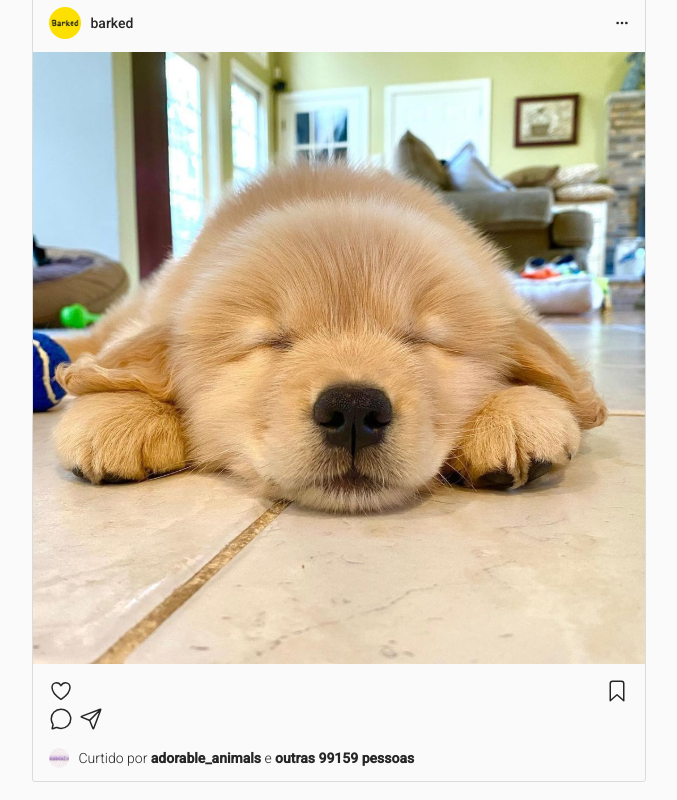
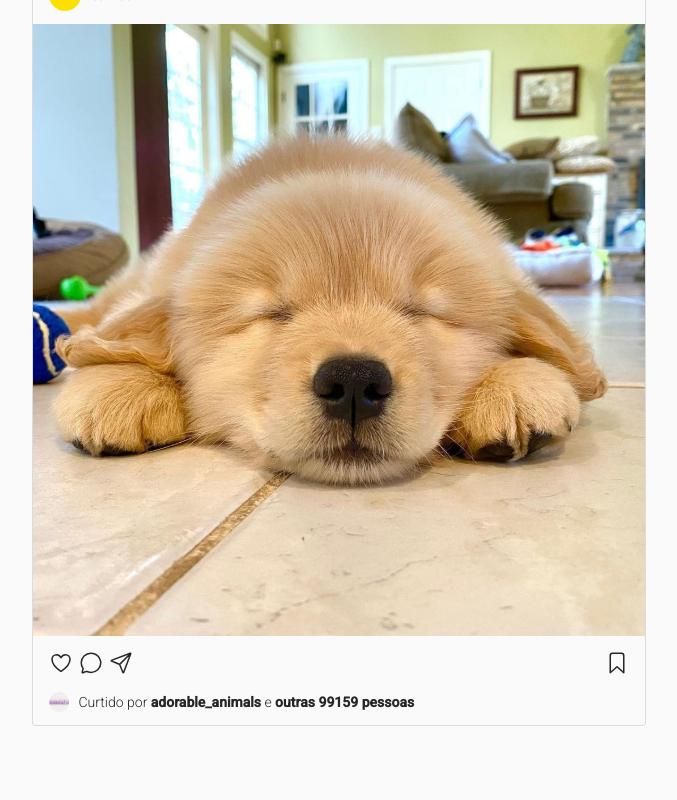
Before and after one commit to theomelgar/Instagram-react, a React (Create React App) app: page / in a window 1280 px wide. Shown: the part 1038-1838 px from the top of the page, without its empty margins (141-818 px from the left). After the commit the page ends 1782 px from the top, so only its background shows below. Built offline with nearby package versions, Linux system fonts and the light colour scheme.

Commit message:
prompt recusando string vazia e null

```diff
--- a/src/components/Posts.js
+++ b/src/components/Posts.js
@@ -85,7 +85,7 @@ function Post(props) {
             <div className="fundo">
                 <div className="acoes">
                     <div>
-                        <div data-test="like-post">{like}</div>
+                        <span data-test="like-post">{like}</span>
                         <ion-icon name="chatbubble-outline"></ion-icon>
                         <ion-icon name="paper-plane-outline"></ion-icon>
                     </div>
--- a/src/components/Usuario.js
+++ b/src/components/Usuario.js
@@ -10,7 +10,10 @@ export default function Usuario() {
     }
     function inserirFoto() {
         let resposta = prompt("Qual o link da imagem?")
-        setFoto(resposta)
+        if (resposta !== "" && resposta !== null) {
+            setFoto(resposta)
+            console.log(resposta)
+        }
     }
     return (
         <div data-test="user" className="usuario">
```
